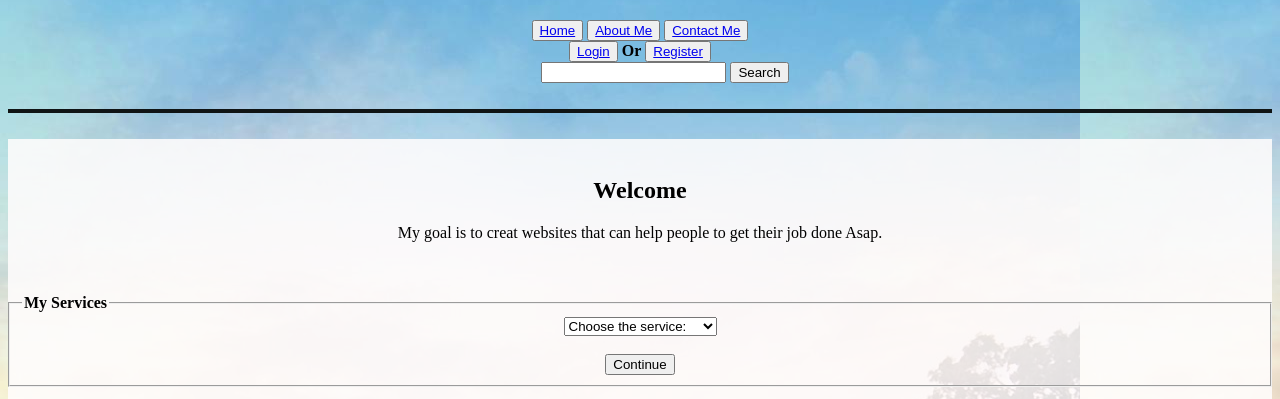
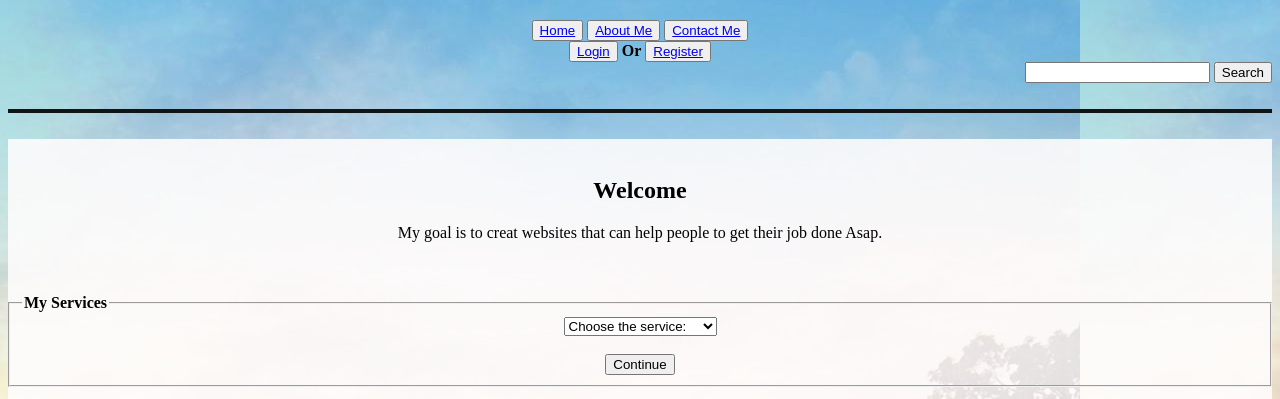
Before and after one commit to coder-ab/1st-web, a plain HTML site: page index.html in a window 1280 px wide. Shown: the part 91-490 px from the top of the page. Drawn offline with Linux system fonts and the light colour scheme.

Commit message:
Update index.html

```diff
--- a/index.html
+++ b/index.html
@@ -95,7 +95,7 @@ height: 500px;
                 margin: 0px;
             }
         .sh{
-                            margin-left: 50px;
+             text-align: right;
 
         }
 
```
